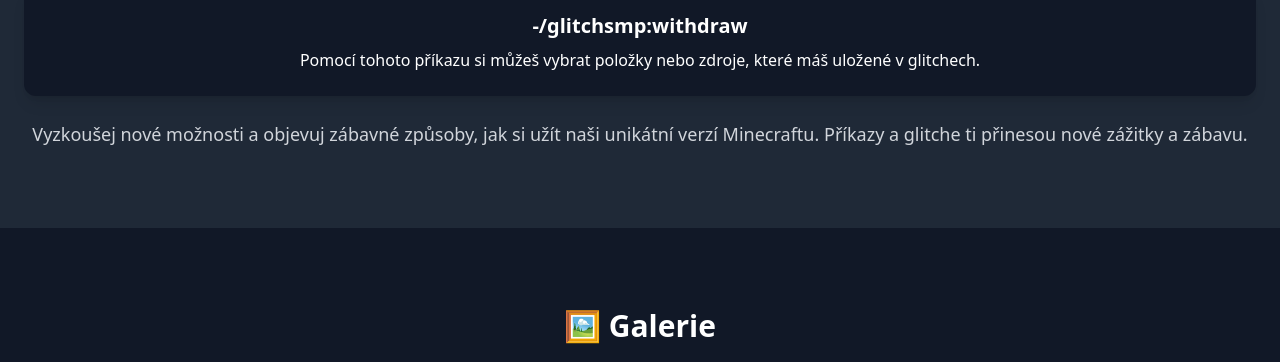
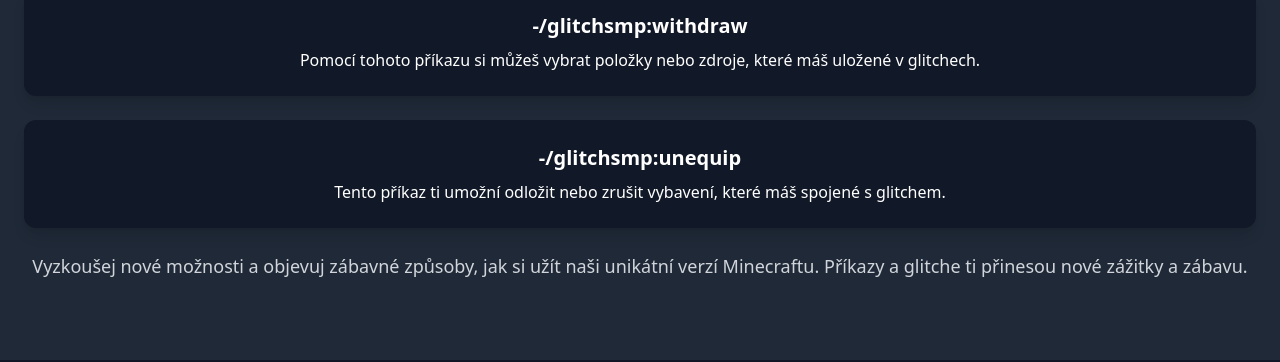
Before and after one commit to PlayNeoBrick/fastsmp, a plain HTML site: page index.html in a window 1280 px wide. Shown: the part 1840-2202 px from the top of the page. Drawn offline with nearby package versions, Linux system fonts and the light colour scheme.

Commit message:
Update index.html

```diff
--- a/index.html
+++ b/index.html
@@ -88,6 +88,11 @@
         <p>Pomocí tohoto příkazu si můžeš vybrat položky nebo zdroje, které máš uložené v glitchech.</p>
       </div>
 
+      <div class="bg-gray-900 p-6 rounded-xl shadow-lg mb-6">
+        <h3 class="text-xl font-semibold mb-2">-/glitchsmp:unequip</h3>
+        <p>Tento příkaz ti umožní odložit nebo zrušit vybavení, které máš spojené s glitchem.</p>
+      </div>
+
       <p class="text-lg text-gray-300">Vyzkoušej nové možnosti a objevuj zábavné způsoby, jak si užít naši unikátní verzí Minecraftu. Příkazy a glitche ti přinesou nové zážitky a zábavu.</p>
     </div>
   </section>
```
